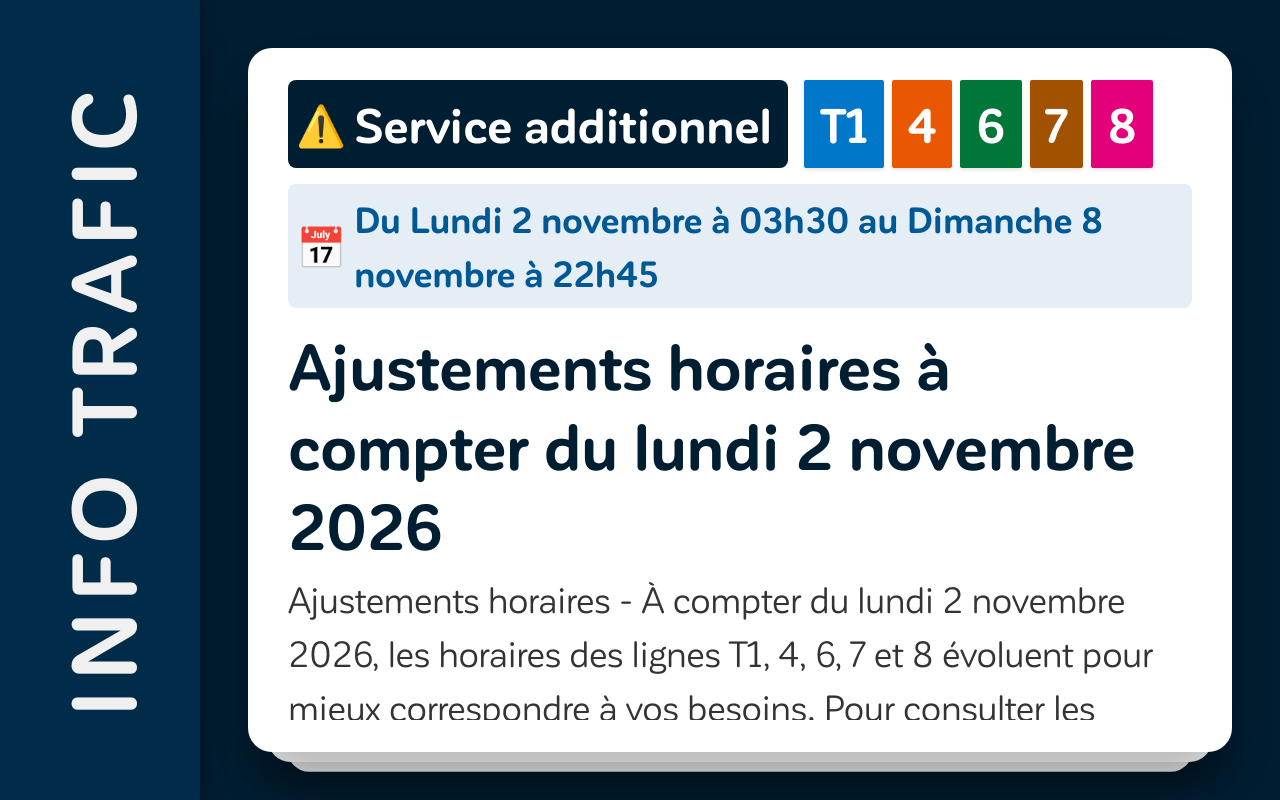
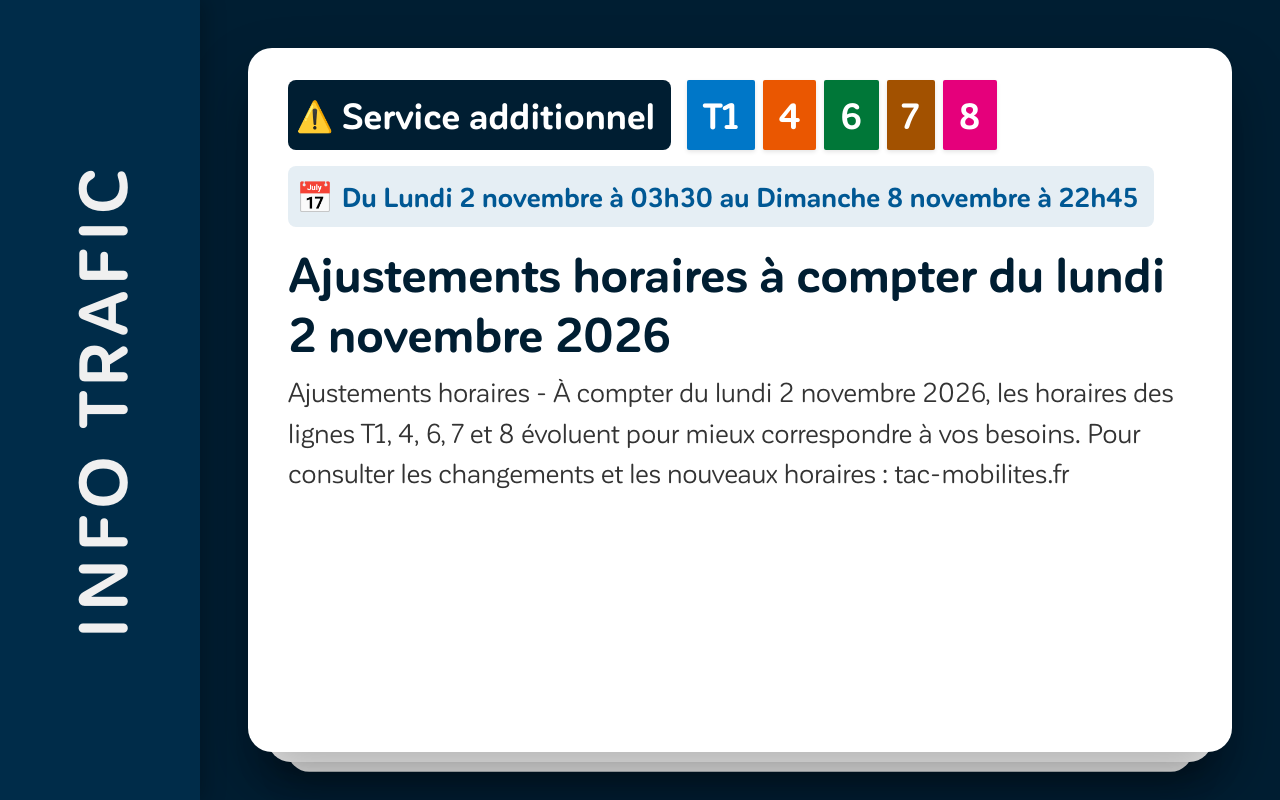
Before and after one commit to AmandineDF/tac-infotrafic, a website built with Parcel: page src/index.html in a window 1280 px wide. Built offline with nearby package versions, Linux system fonts and the light colour scheme.

```diff
--- a/src/css/variables.css
+++ b/src/css/variables.css
@@ -18,13 +18,13 @@
     --font-bold: 'CorporativeSans Rd Bold', Arial, sans-serif;
 
     /* --- ÉCHELLE TYPOGRAPHIQUE (base 8) --- */
-    --font-size-xs: 1.75rem;   /* ~28px */
-    --font-size-sm: 2rem;      /* ~32px */
-    --font-size-base: 2.25rem; /* ~36px */
-    --font-size-md: 2.5rem;    /* ~40px */
-    --font-size-lg: 3rem;      /* ~48px */
-    --font-size-xl: 4rem;      /* ~64px */
-    --font-size-xxl: 5.6rem;   /* ~90px */
+    --font-size-xs: 1.3125rem; /* ~21px */
+    --font-size-sm: 1.5rem;    /* ~24px */
+    --font-size-base: 1.6875rem;/* ~27px */
+    --font-size-md: 1.875rem;  /* ~30px */
+    --font-size-lg: 2.25rem;   /* ~36px */
+    --font-size-xl: 3rem;      /* ~48px */
+    --font-size-xxl: 4.2rem;   /* ~67.5px */
 
     /* --- ESPACEMENTS ET TAILLES (base 8) --- */
     --space-0-5: 0.25rem; /* 4px  (Demi-unité) */
```
